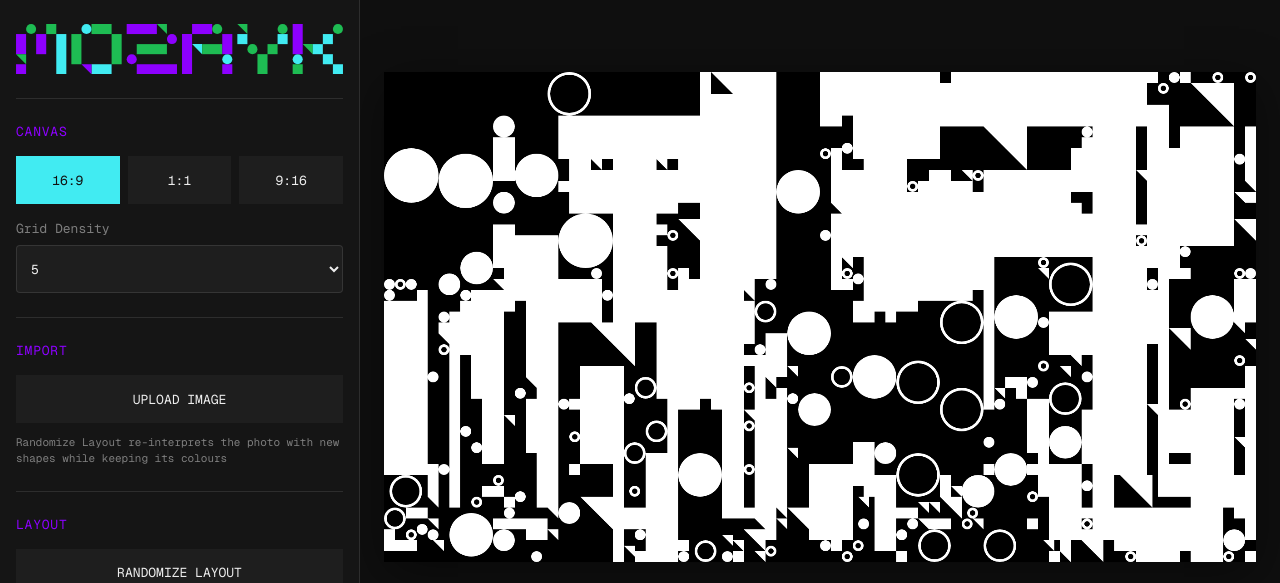
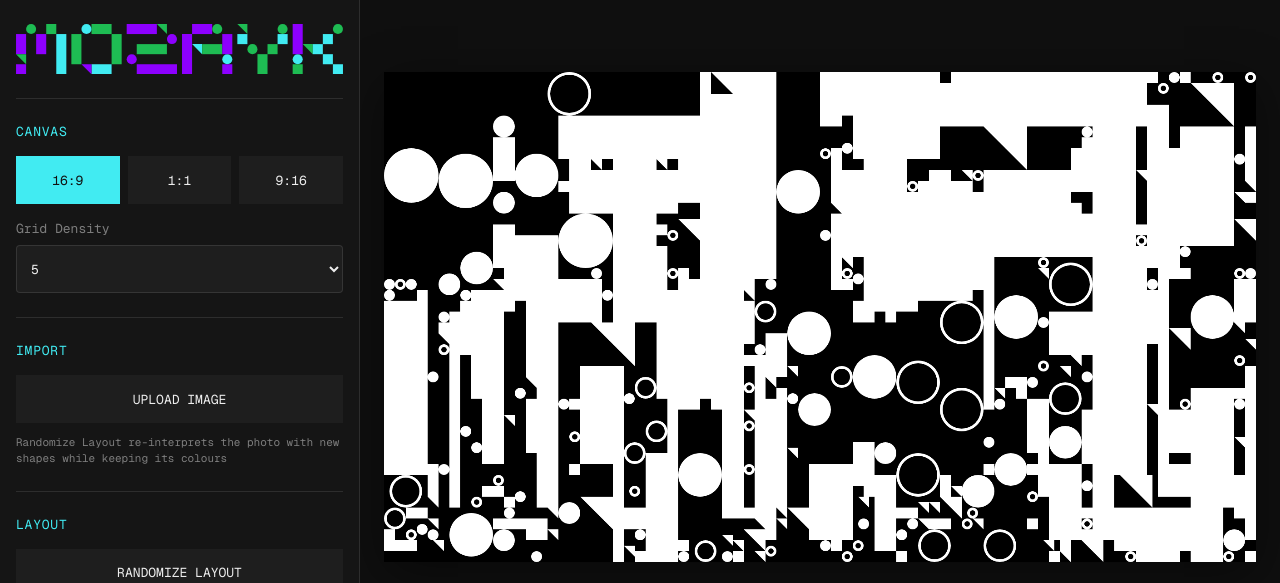
Before and after one commit to stellanjoh2/mozayk, a React (Vite) app: page / in a window 1280 px wide. Shown: the top 583 px of the page. Built offline with nearby package versions, Linux system fonts and the light colour scheme.

Commit message:
Use brand cyan for panel section headlines.
Section titles should use --brand (#41ebf2), not the purple secondary.

Co-authored-by: stellanjoh2 <stellanjoh2@users.noreply.github.com>

```diff
--- a/src/App.css
+++ b/src/App.css
@@ -211,7 +211,7 @@ body {
   font-weight: 400;
   letter-spacing: 0.06em;
   text-transform: uppercase;
-  color: var(--brand-secondary);
+  color: var(--brand);
 }
 
 .panel-hint {
```
